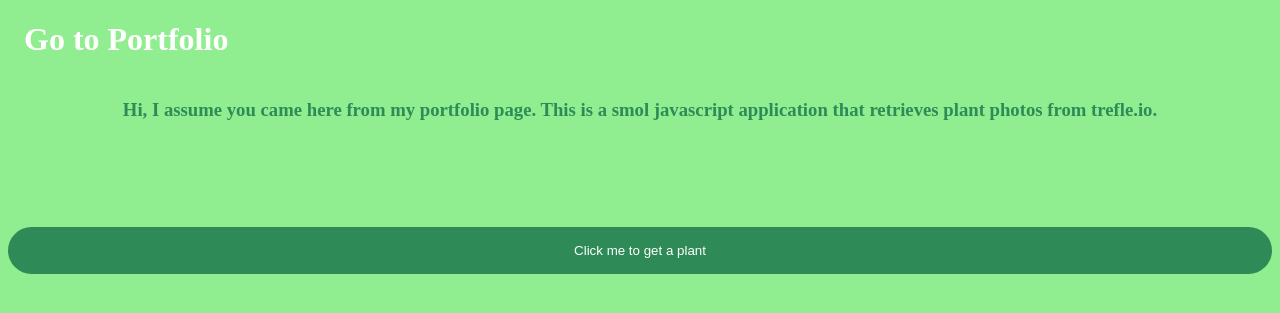
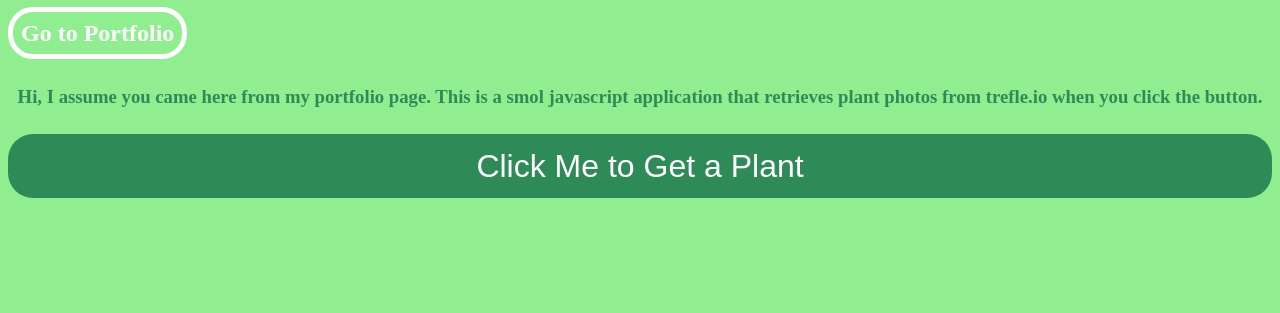
Before and after one commit to emmiehe/play-with-trefle, a PHP site: page / in a window 1280 px wide. Shown: the top 313 px of the page. Run offline with PHP 8.4, Linux system fonts and the light colour scheme.

Commit message:
more modification

```diff
--- a/app.js
+++ b/app.js
@@ -29,10 +29,10 @@ corsPromise().then(
   (request) =>
     (request.onload = request.onerror = function () {
 	// TODO: ADD FUNCTION, ETC. FOR WHATEVER YOU WANT TO DO ONCE THE DATA IS RECEIVED
-	pdata = JSON.parse(request.response).data;
-	pname = pdata.map(plant => plant.common_name);
-	pimgurl = pdata.map(plant => plant.image_url);
-	pi = 0;
+			pdata = JSON.parse(request.response).data;
+			pname = pdata.map(plant => plant.common_name);
+			pimgurl = pdata.map(plant => plant.image_url);
+			pi = 0;
     })
 );
 
@@ -56,5 +56,9 @@ function addMore() {
 	} else {
 		pWait.innerHTML = "Trying to get some plants from trefle.io...when in doubt, click the button again.";
 	}
-	document.getElementById("wait").replaceChild(pWait, document.getElementById("wait").firstChild);
+	if (document.getElementById("wait").firstChild) {
+		document.getElementById("wait").replaceChild(pWait, document.getElementById("wait").firstChild);
+	} else {
+		document.getElementById("wait").appendChild(pWait);
+	}
 }
--- a/home.html
+++ b/home.html
@@ -1,18 +1,18 @@
 <!DOCTYPE html>
 <html lang="en">
   <head>
-    <title>Get Some Plants</title>
+    <title>Get Some Plants!</title>
     <link rel="stylesheet" href="styles.css" />
   </head>
 
   <body>
 
-    <h1 id="navbar" class="navbar">
+    <h2 id="navbar" class="navbar">
       <a href="https://ancient-harbor-28509.herokuapp.com/">Go to Portfolio</a>
-    </h1>
+    </h2>
 
-    <div class="info"><h3>Hi, I assume you came here from my portfolio page. This is a smol javascript application that retrieves plant photos from trefle.io.</h3> </div>
-    <button class="button" type="button" onclick="addMore()">Click me to get a plant</button>
+    <div class="info"><h3>Hi, I assume you came here from my portfolio page. This is a smol javascript application that retrieves plant photos from trefle.io when you click the button.</h3> </div>
+    <button class="button" type="button" onclick="addMore()">Click Me to Get a Plant</button>
     <div id="wait"></div>
     <div id="result"></div>
   </body>
--- a/styles.css
+++ b/styles.css
@@ -6,17 +6,17 @@ body {
 }
 
 .button {
-  display: inline-block;
+  /*display: inline-block;*/
   border-radius: 25px;
   background-color: seagreen;
-  border: none;
   color: #FFFFFF;
   text-align: center;
-  padding: 2vh;
+    padding: 1vh;
   width: 100%;
-  transition: all 0.5s;
+    height: 4rem;
   cursor: pointer;
-  margin: 10vh 0 0 0;
+    font-size: 2rem;
+    border: none;
 }
 
 img{
@@ -34,7 +34,7 @@ div {
 }
 
 div > .item {
-    padding: 1vh;
+    margin: 1.5vh;
     display: flex;
     flex-direction: column;
     justify-content: center;
@@ -43,18 +43,16 @@ div > .item {
 }
 
 .navbar {
-    overflow: hidden;
     background-color: lightgreen;
-    /*position: fixed;*/
     text-align: left;
-
 }
 
 .navbar a {
+    border: thick solid white;
     border-radius: 25px;
-    padding: 2vh;
     color: white;
     text-decoration: none;
+    padding: 1vh;
 }
 
 .navbar a:hover {
@@ -63,7 +61,6 @@ div > .item {
 }
 
 .info {
-    margin: 3vh 0 0 0;
+    margin: 1vh;
     color: seagreen;
-    margin: 1vh;
 }
```
